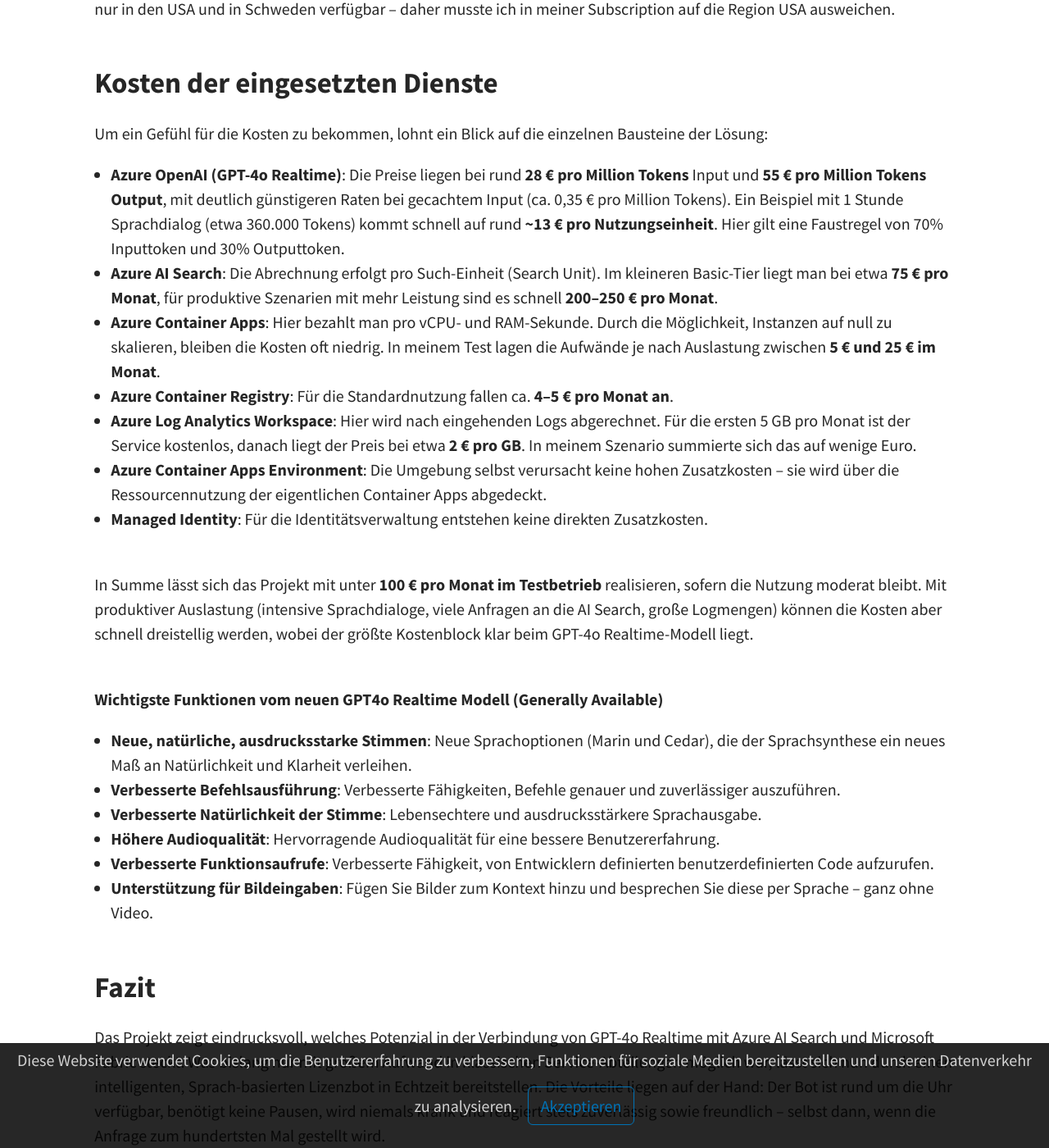
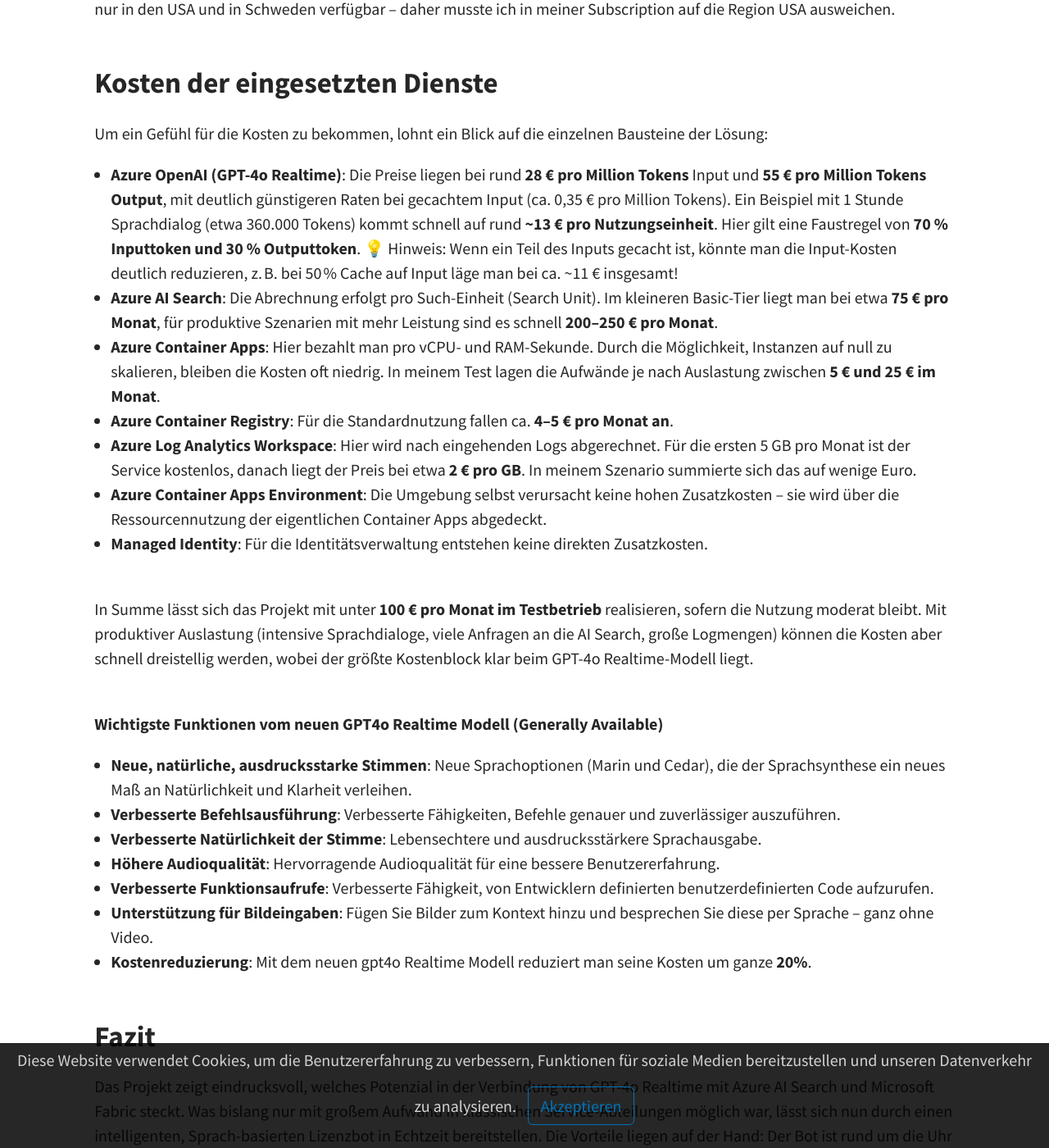
Before and after one commit to joriskahle007/joriskahle007.github.io, a Jekyll site: the page built from _portfolio/chat.md, in a window 1280 px wide and 1400 px high, scrolled down 6170 px. Shown: the whole window at 82% size. Built offline with Jekyll 4.4.1, drawn with Linux system fonts in a browser that asks for light colours; a script that is not in the unit is left out.

Commit message:
Update chat.md

```diff
--- a/_portfolio/chat.md
+++ b/_portfolio/chat.md
@@ -69,7 +69,8 @@
 
 Um ein Gefühl für die Kosten zu bekommen, lohnt ein Blick auf die einzelnen Bausteine der Lösung:
 
-- **Azure OpenAI (GPT-4o Realtime)**: Die Preise liegen bei rund **28 € pro Million Tokens** Input und **55 € pro Million Tokens Output**, mit deutlich günstigeren Raten bei gecachtem Input (ca. 0,35 € pro Million Tokens). Ein Beispiel mit 1 Stunde Sprachdialog (etwa 360.000 Tokens) kommt schnell auf rund **~13 € pro Nutzungseinheit**. Hier gilt eine Faustregel von 70% Inputtoken und 30% Outputtoken.
+- **Azure OpenAI (GPT-4o Realtime)**: Die Preise liegen bei rund **28 € pro Million Tokens** Input und **55 € pro Million Tokens Output**, mit deutlich günstigeren Raten bei gecachtem Input (ca. 0,35 € pro Million Tokens). Ein Beispiel mit 1 Stunde Sprachdialog (etwa 360.000 Tokens) kommt schnell auf rund **~13 € pro Nutzungseinheit**. Hier gilt eine Faustregel von **70 % Inputtoken und 30 % Outputtoken**.
+💡 Hinweis: Wenn ein Teil des Inputs gecacht ist, könnte man die Input-Kosten deutlich reduzieren, z. B. bei 50 % Cache auf Input läge man bei ca. ~11 € insgesamt!
 
 - **Azure AI Search**: Die Abrechnung erfolgt pro Such-Einheit (Search Unit). Im kleineren Basic-Tier liegt man bei etwa **75 € pro Monat**, für produktive Szenarien mit mehr Leistung sind es schnell **200–250 € pro Monat**.
 
@@ -85,13 +86,16 @@
 
 In Summe lässt sich das Projekt mit unter **100 € pro Monat im Testbetrieb** realisieren, sofern die Nutzung moderat bleibt. Mit produktiver Auslastung (intensive Sprachdialoge, viele Anfragen an die AI Search, große Logmengen) können die Kosten aber schnell dreistellig werden, wobei der größte Kostenblock klar beim GPT-4o Realtime-Modell liegt.<br><br>
 
+
+
 **Wichtigste Funktionen vom neuen GPT4o Realtime Modell (Generally Available)**
 - **Neue, natürliche, ausdrucksstarke Stimmen**: Neue Sprachoptionen (Marin und Cedar), die der Sprachsynthese ein neues Maß an Natürlichkeit und Klarheit verleihen.
 - **Verbesserte Befehlsausführung**: Verbesserte Fähigkeiten, Befehle genauer und zuverlässiger auszuführen.
 - **Verbesserte Natürlichkeit der Stimme**: Lebensechtere und ausdrucksstärkere Sprachausgabe.
 - **Höhere Audioqualität**: Hervorragende Audioqualität für eine bessere Benutzererfahrung.
 - **Verbesserte Funktionsaufrufe**: Verbesserte Fähigkeit, von Entwicklern definierten benutzerdefinierten Code aufzurufen.
-- **Unterstützung für Bildeingaben**: Fügen Sie Bilder zum Kontext hinzu und besprechen Sie diese per Sprache – ganz ohne Video.<br><br>
+- **Unterstützung für Bildeingaben**: Fügen Sie Bilder zum Kontext hinzu und besprechen Sie diese per Sprache – ganz ohne Video.
+- **Kostenreduzierung**: Mit dem neuen gpt4o Realtime Modell reduziert man seine Kosten um ganze **20%**.<br><br>
 
 
 ## Fazit
```
